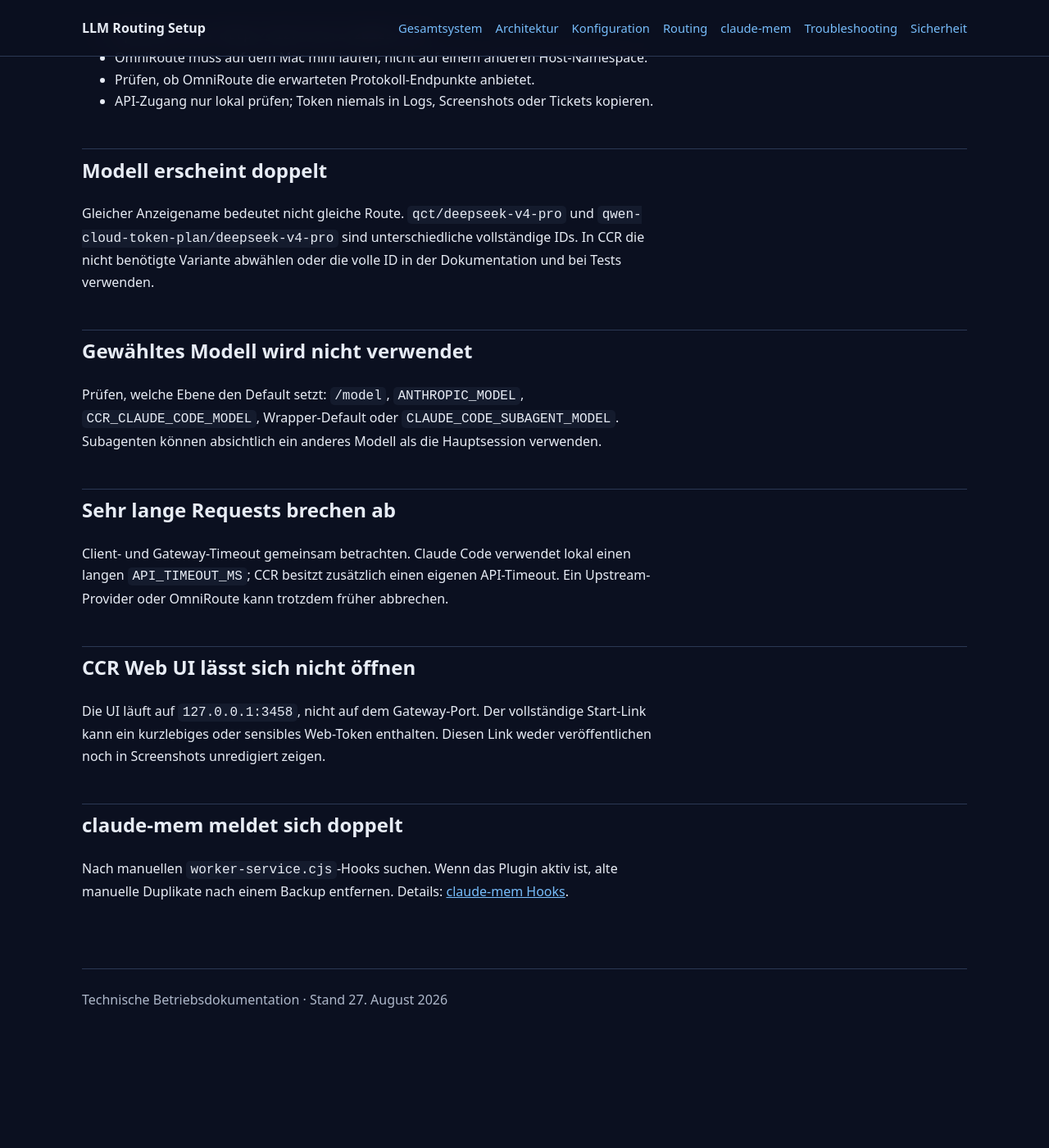
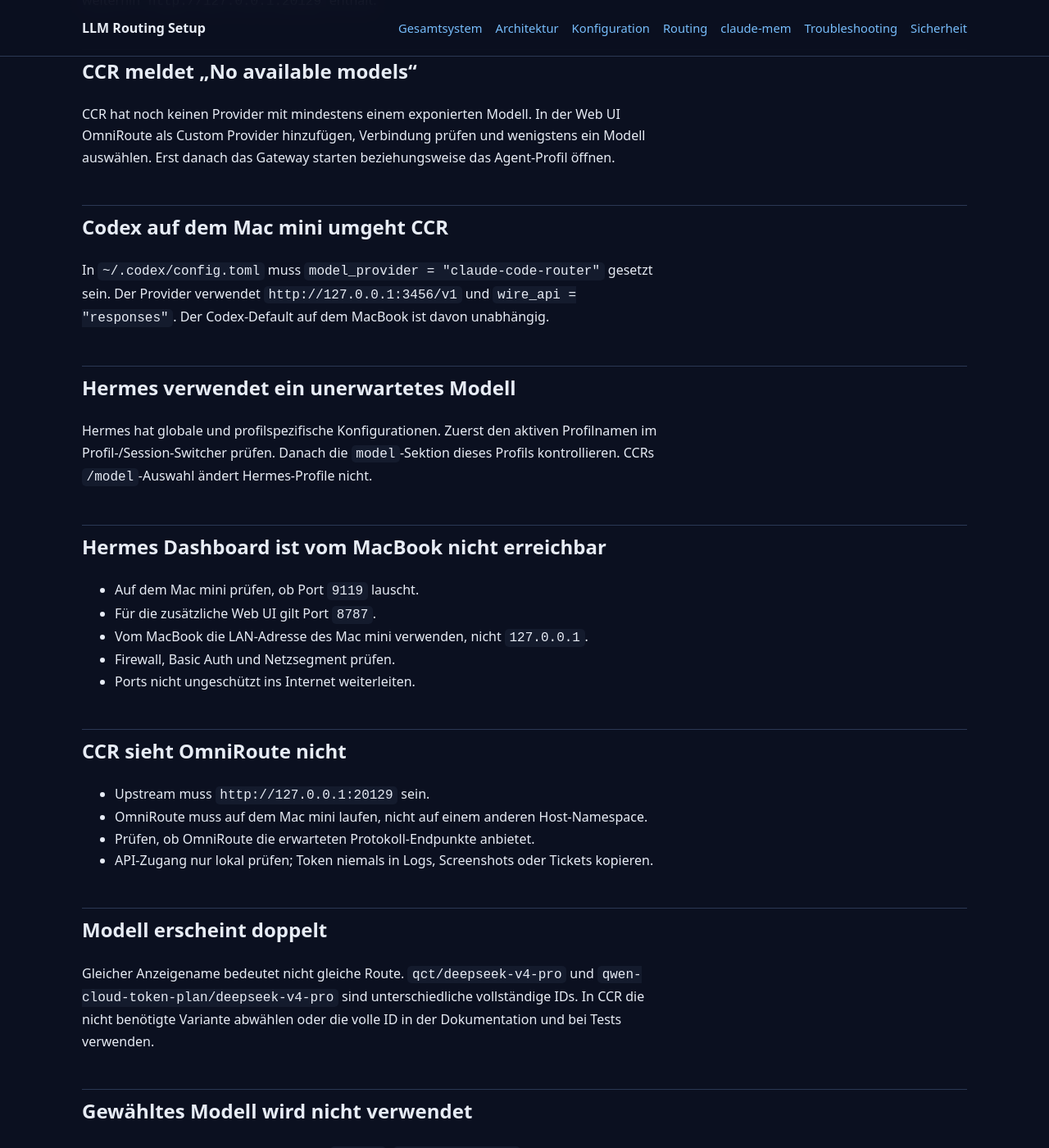
Before and after one commit to dennis605/llm-routing-setup, a Jekyll site: the page built from troubleshooting.md, in a window 1280 px wide and 1400 px high, scrolled down 1023 px. Shown: the whole window at 82% size. Built offline with Jekyll 4.4.1, drawn with Linux system fonts in a browser that asks for light colours; before the commit the page ends 2303 px from its top, so only the background shows below that; some of the changed text lies outside the part shown.

Commit message:
Expand system architecture in troubleshooting.md

```diff
--- a/troubleshooting.md
+++ b/troubleshooting.md
@@ -4,6 +4,12 @@ title: Troubleshooting
 ---
 
 # Troubleshooting
+
+## Zuerst den ausführenden Host bestimmen
+
+MacBook und Mac mini besitzen getrennte Konfigurationen. Ein lokaler Codex- oder Hermes-Default auf dem MacBook erklärt nicht das Verhalten eines Remote-Tasks auf dem Mac mini. Vor jeder Prüfung Hostname, Projektpfad und verwendete App-/CLI-Instanz feststellen.
+
+`127.0.0.1:3456` auf dem MacBook ist **nicht** CCR auf dem Mac mini. Loopback-Adressen gelten nur innerhalb des jeweiligen Geräts. Remote-Zugriffe verwenden den Codex-Remote-Kanal, SSH oder eine bewusst freigegebene LAN-Adresse.
 
 ## Schnellprüfung
 
@@ -23,6 +29,22 @@ Ein starker Hinweis auf einen alten Direktpfad ist ein Gateway-Cache, dessen `ba
 ## CCR meldet „No available models“
 
 CCR hat noch keinen Provider mit mindestens einem exponierten Modell. In der Web UI OmniRoute als Custom Provider hinzufügen, Verbindung prüfen und wenigstens ein Modell auswählen. Erst danach das Gateway starten beziehungsweise das Agent-Profil öffnen.
+
+## Codex auf dem Mac mini umgeht CCR
+
+In `~/.codex/config.toml` muss `model_provider = "claude-code-router"` gesetzt sein. Der Provider verwendet `http://127.0.0.1:3456/v1` und `wire_api = "responses"`. Der Codex-Default auf dem MacBook ist davon unabhängig.
+
+## Hermes verwendet ein unerwartetes Modell
+
+Hermes hat globale und profilspezifische Konfigurationen. Zuerst den aktiven Profilnamen im Profil-/Session-Switcher prüfen. Danach die `model`-Sektion dieses Profils kontrollieren. CCRs `/model`-Auswahl ändert Hermes-Profile nicht.
+
+## Hermes Dashboard ist vom MacBook nicht erreichbar
+
+- Auf dem Mac mini prüfen, ob Port `9119` lauscht.
+- Für die zusätzliche Web UI gilt Port `8787`.
+- Vom MacBook die LAN-Adresse des Mac mini verwenden, nicht `127.0.0.1`.
+- Firewall, Basic Auth und Netzsegment prüfen.
+- Ports nicht ungeschützt ins Internet weiterleiten.
 
 ## CCR sieht OmniRoute nicht
 
```
